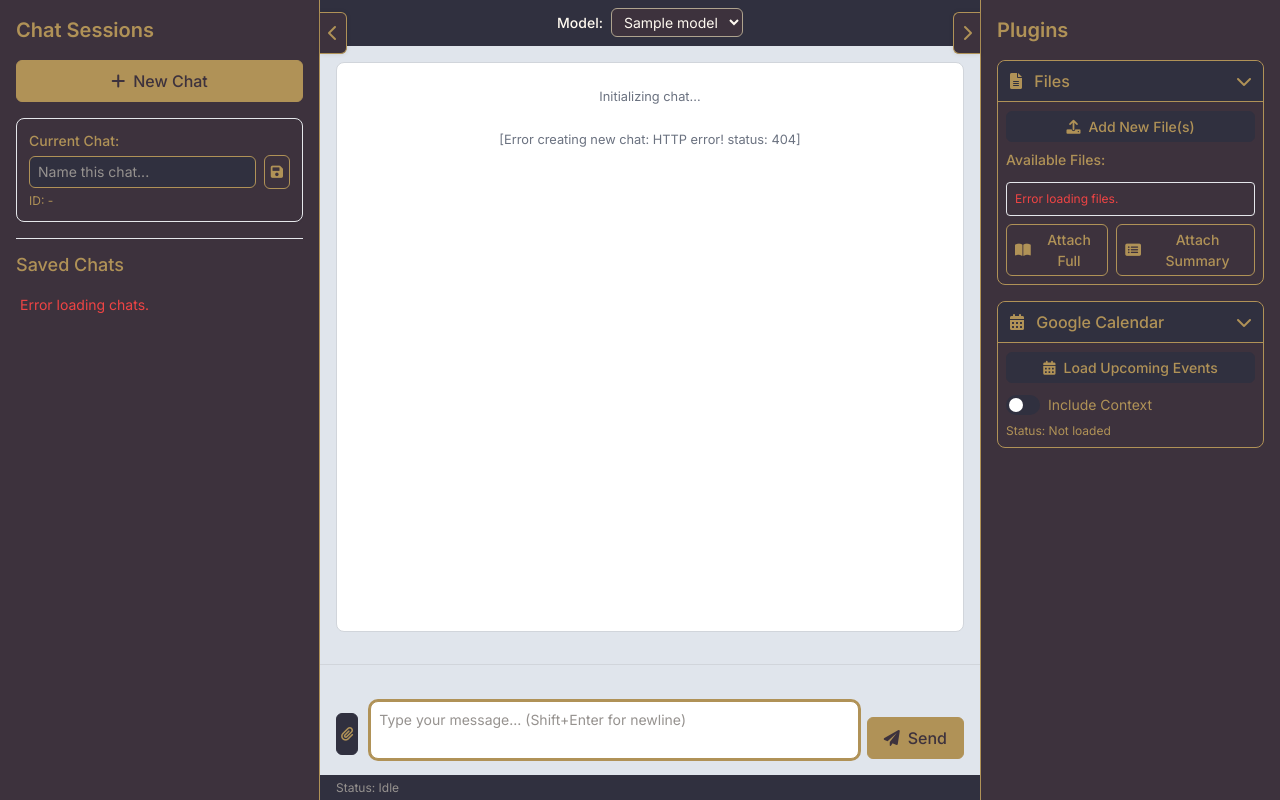
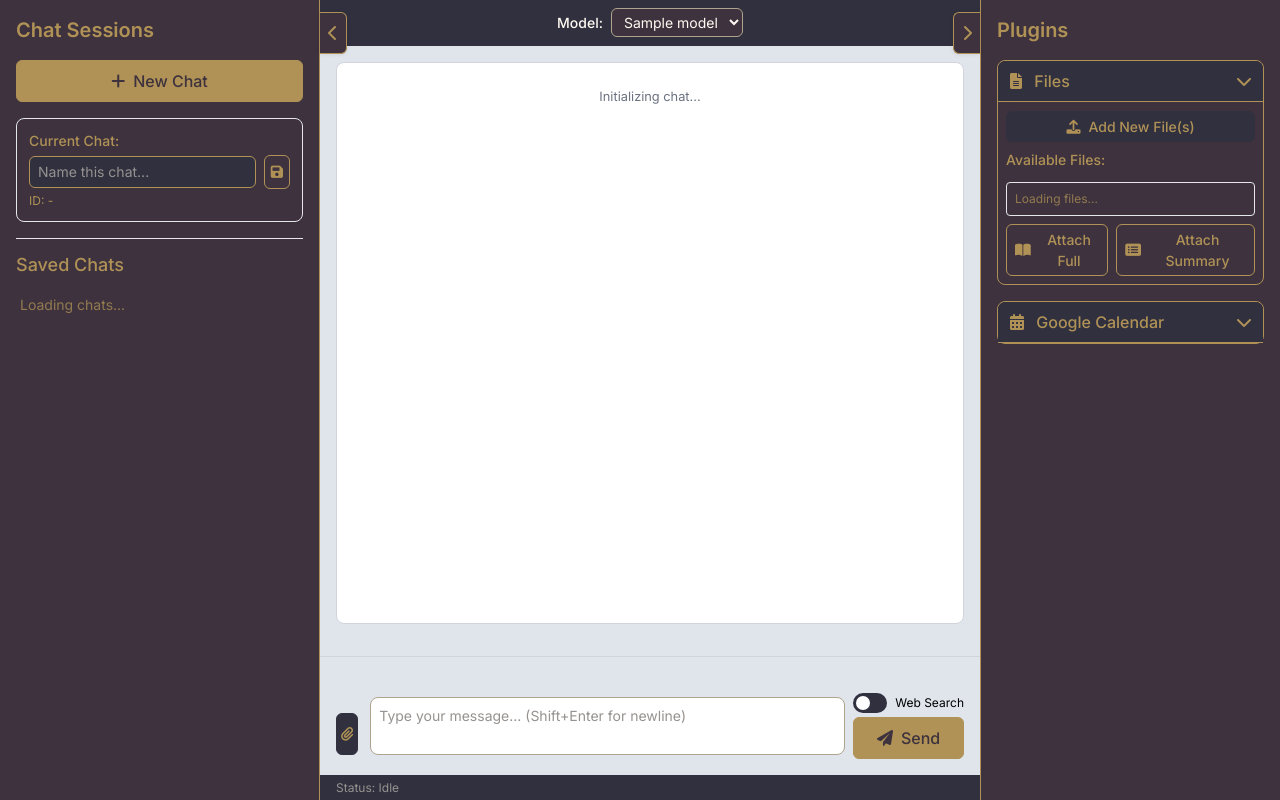
Before and after one commit to rkingdc/roz.ai, a Flask app: template app/templates/main.html in a window 1280 px wide. Run offline with Flask 3, Linux system fonts and the light colour scheme; the template is opened without the code that fills it: most values are stand-ins (such as "Sample title", 1, 10 or a date in 2020); parts of the project's set-up code (start-up, migrations or seed data) failed here and were passed over; some libraries are stand-ins or nearby versions.

Commit message:
Feat: Add web search toggle and pass state to backend

```diff
--- a/app/templates/main.html
+++ b/app/templates/main.html
@@ -228,9 +228,16 @@
     <!-- <div id="session-file-display"></div> --> <!-- This div is no longer used -->
 </div>
                 <textarea id="message-input" rows="2" class="flex-grow p-2 rounded-lg focus:outline-none resize-none text-sm" placeholder="Type your message... (Shift+Enter for newline)"></textarea>
-                <button id="send-button" class="btn btn-primary self-end flex-shrink-0" style="height: 42px;">
-                    <i class="fas fa-paper-plane"></i> Send
-                </button>
+                <div class="flex flex-col items-center self-end flex-shrink-0"> <!-- Container for button and checkbox -->
+                    <label class="toggle-switch text-xs mb-1" title="Include web search results in the AI's context">
+                        <input type="checkbox" id="web-search-toggle">
+                        <span class="toggle-slider"></span>
+                        Web Search
+                    </label>
+                    <button id="send-button" class="btn btn-primary w-full" style="height: 42px;">
+                        <i class="fas fa-paper-plane"></i> Send
+                    </button>
+                </div>
             </div>
         </div>
          <div id="status-bar" class="text-xs px-4 py-1 flex-shrink-0">Status: Idle</div>
@@ -362,6 +369,7 @@
         const calendarModal = document.getElementById('calendar-modal');
         const closeCalendarModalButton = document.getElementById('close-calendar-modal');
         const calendarModalContent = document.getElementById('calendar-modal-content');
+        const webSearchToggle = document.getElementById('web-search-toggle'); // Added web search toggle
 
         // Application State (Added Calendar state)
         let currentChatId = null;
@@ -411,7 +419,7 @@
             }
         }
 
-        function setLoadingState(loading, operation = "Processing") { isLoading = loading; messageInput.disabled = loading; sendButton.disabled = loading; newChatButton.disabled = loading; saveChatNameButton.disabled = loading; sidebarToggleButton.disabled = loading; pluginsToggleButton.disabled = loading; fileUploadInput.disabled = loading; attachFullButton.disabled = loading; attachSummaryButton.disabled = loading; saveSummaryButton.disabled = loading; modelSelector.disabled = loading; loadCalendarButton.disabled = loading; calendarToggle.disabled = loading; viewCalendarButton.disabled = loading || !calendarContext; uploadedFilesList.querySelectorAll('input[type="checkbox"], button').forEach(el => el.disabled = loading); selectedFilesContainer.querySelectorAll('button').forEach(el => el.disabled = loading); sendButton.innerHTML = loading ? `<i class="fas fa-spinner fa-spin mr-2"></i> ${operation}...` : '<i class="fas fa-paper-plane mr-2"></i> Send'; if (loading) { updateStatus(`${operation}...`); } else { updateStatus("Idle"); if (!bodyElement.classList.contains('sidebar-collapsed')) { messageInput.focus(); } } }
+        function setLoadingState(loading, operation = "Processing") { isLoading = loading; messageInput.disabled = loading; sendButton.disabled = loading; newChatButton.disabled = loading; saveChatNameButton.disabled = loading; sidebarToggleButton.disabled = loading; pluginsToggleButton.disabled = loading; fileUploadInput.disabled = loading; attachFullButton.disabled = loading; attachSummaryButton.disabled = loading; saveSummaryButton.disabled = loading; modelSelector.disabled = loading; loadCalendarButton.disabled = loading; calendarToggle.disabled = loading; viewCalendarButton.disabled = loading || !calendarContext; webSearchToggle.disabled = loading; // Disable web search toggle uploadedFilesList.querySelectorAll('input[type="checkbox"], button').forEach(el => el.disabled = loading); selectedFilesContainer.querySelectorAll('button').forEach(el => el.disabled = loading); sendButton.innerHTML = loading ? `<i class="fas fa-spinner fa-spin mr-2"></i> ${operation}...` : '<i class="fas fa-paper-plane mr-2"></i> Send'; if (loading) { updateStatus(`${operation}...`); } else { updateStatus("Idle"); if (!bodyElement.classList.contains('sidebar-collapsed')) { messageInput.focus(); } } }
 
         // --- Sidebar & Plugin Toggle Functions (Unchanged) ---
         function setSidebarCollapsed(sidebarElement, toggleButton, collapsed, storageKey, positionClass) { const icon = toggleButton.querySelector('i'); const bodyClass = `${positionClass}-collapsed`; const isLeft = positionClass === 'sidebar'; const expandIcon = isLeft ? 'fa-chevron-left' : 'fa-chevron-right'; const collapseIcon = isLeft ? 'fa-chevron-right' : 'fa-chevron-left'; if (collapsed) { bodyElement.classList.add(bodyClass); icon.classList.remove(expandIcon); icon.classList.add(collapseIcon); toggleButton.title = `Expand ${isLeft ? 'Chat List' : 'Plugins'}`; localStorage.setItem(storageKey, 'true'); } else { bodyElement.classList.remove(bodyClass); icon.classList.remove(collapseIcon); icon.classList.add(expandIcon); toggleButton.title = `Collapse ${isLeft ? 'Chat List' : 'Plugins'}`; localStorage.setItem(storageKey, 'false'); } if (!collapsed && !isLoading) { setTimeout(() => messageInput.focus(), 350); } }
@@ -775,7 +783,7 @@ async function loadUploadedFiles() {
             fileUploadSessionInput.value = ''; // Reset session file input
             calendarContext = null;
             isCalendarContextActive = false;
-            calendarToggle.checked = false; updateCalendarStatus(); viewCalendarButton.classList.add('hidden'); modelSelector.value = defaultModel; } catch (error) { console.error('Error starting new chat:', error); addMessage('system', `[Error creating new chat: ${error.message}]`, true); updateStatus("Error creating new chat.", true); } finally { setLoadingState(false); } }
+            calendarToggle.checked = false; updateCalendarStatus(); viewCalendarButton.classList.add('hidden'); modelSelector.value = defaultModel; webSearchToggle.checked = false; // Reset web search toggle } catch (error) { console.error('Error starting new chat:', error); addMessage('system', `[Error creating new chat: ${error.message}]`, true); updateStatus("Error creating new chat.", true); } finally { setLoadingState(false); } }
       async function loadChat(chatId) { if (isLoading) return; setLoadingState(true, "Loading Chat"); updateStatus(`Loading chat ${chatId}...`); clearChatbox(); addMessage('system', `Loading chat (ID: ${chatId})...`); try { const response = await fetch(`/api/chat/${chatId}`); if (!response.ok) throw new Error(`HTTP error! status: ${response.status} ${response.statusText}`); const data = await response.json(); currentChatId = chatId; clearChatbox(); currentChatNameInput.value = data.details.name || ''; currentChatIdDisplay.textContent = `ID: ${currentChatId}`; modelSelector.value = data.details.model_name || defaultModel; if (data.history.length === 0) { addMessage('system', 'This chat is empty. Start typing!'); } else { data.history.forEach(msg => addMessage(msg.role, msg.content)); }
 
 
@@ -791,7 +799,7 @@ async function loadUploadedFiles() {
             fileUploadSessionInput.value = ''; // Reset session file input
             calendarContext = null;
             isCalendarContextActive = false;
-            calendarToggle.checked = false;																							updateCalendarStatus(); viewCalendarButton.classList.add('hidden'); } catch (error) { console.error('Error loading chat:', error); clearChatbox(); addMessage('system', `[Error loading chat ${chatId}: ${error.message}]`, true); currentChatId = null; currentChatNameInput.value = ''; currentChatIdDisplay.textContent = 'ID: -'; modelSelector.value = defaultModel; updateStatus(`Error loading chat ${chatId}.`, true); updateActiveChatListItem(); } finally { setLoadingState(false); } }
+            calendarToggle.checked = false;																							updateCalendarStatus(); viewCalendarButton.classList.add('hidden'); webSearchToggle.checked = false; // Reset web search toggle } catch (error) { console.error('Error loading chat:', error); clearChatbox(); addMessage('system', `[Error loading chat ${chatId}: ${error.message}]`, true); currentChatId = null; currentChatNameInput.value = ''; currentChatIdDisplay.textContent = 'ID: -'; modelSelector.value = defaultModel; updateStatus(`Error loading chat ${chatId}.`, true); updateActiveChatListItem(); } finally { setLoadingState(false); } }
 
         /** Sends message, attached files, and optionally calendar context to backend. */
         async function sendMessage() {
@@ -824,7 +832,8 @@ async function loadUploadedFiles() {
 		attached_files: selectedFiles,
 		calendar_context: (isCalendarContextActive && calendarContext) ? calendarContext : null,
 		// Use the stored sessionFile object which now includes content
-		session_files: sessionFile ? [{ filename: sessionFile.filename, content: sessionFile.content, mimetype: sessionFile.mimetype }] : []
+		session_files: sessionFile ? [{ filename: sessionFile.filename, content: sessionFile.content, mimetype: sessionFile.mimetype }] : [],
+                enable_web_search: webSearchToggle.checked // Add the web search flag
 	    };
 
             // Store session file temporarily to clear it in finally block
```
Also changed, not shown: app/routes/chat_routes.py (+6 -2 lines).
